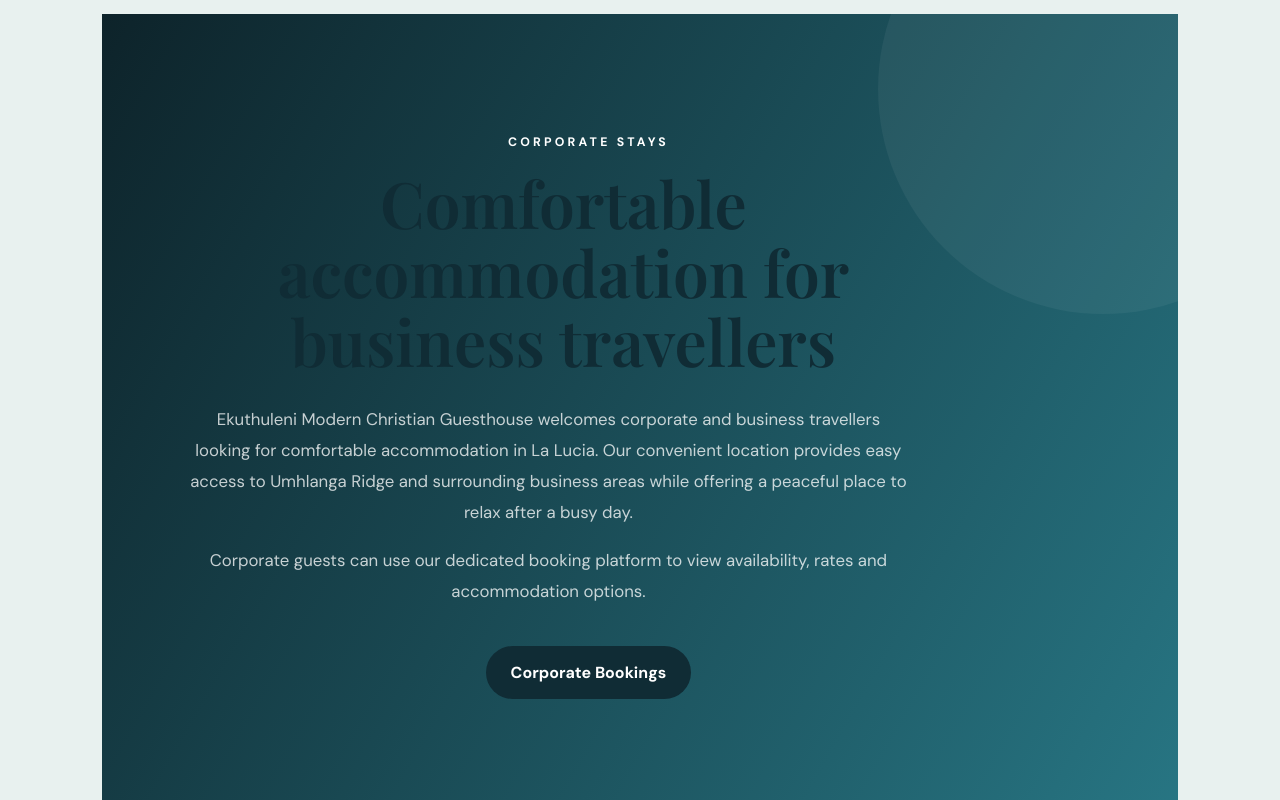
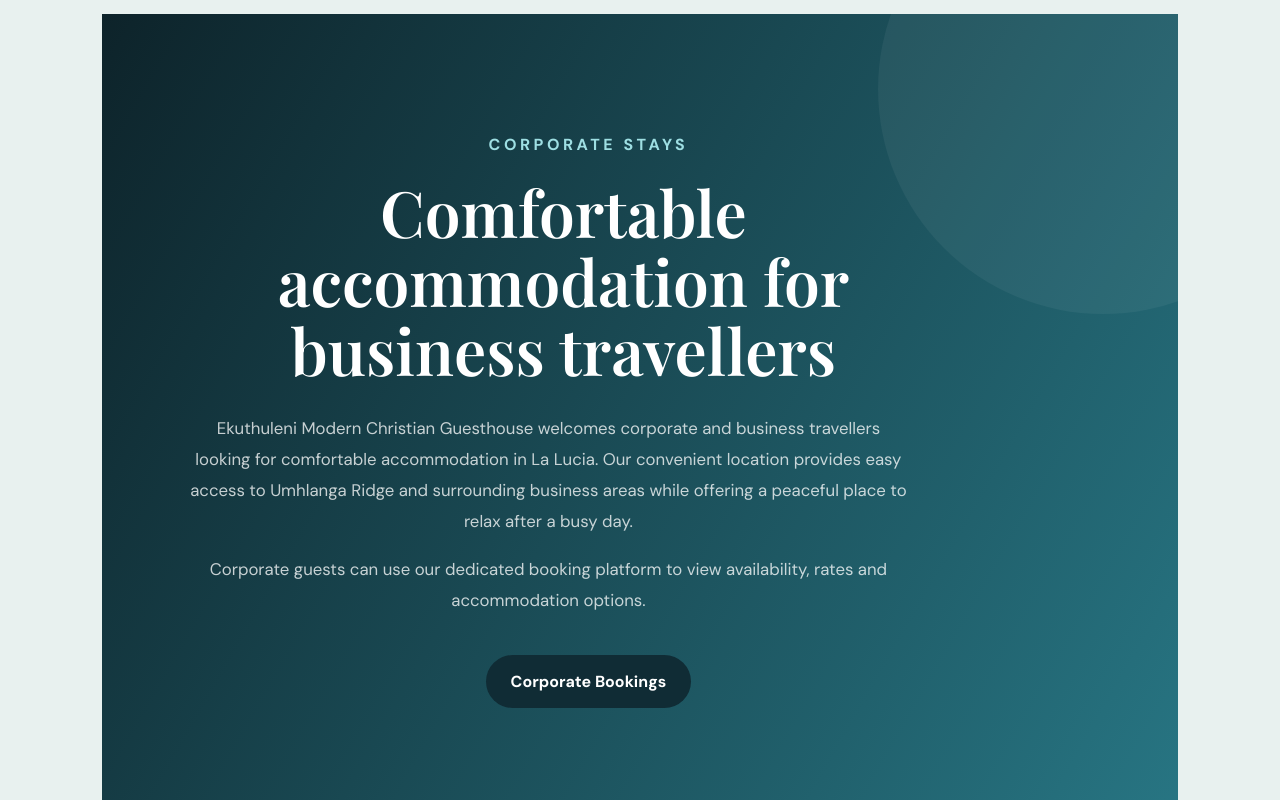
Before and after one commit to MihirSingh06/holiday-home-website, a React (Vite) app: page / in a window 1280 px wide. Shown: the part 5580-6380 px from the top of the page. Built offline with nearby package versions, Linux system fonts and the light colour scheme.

Commit message:
Add corporate section and update styling

```diff
--- a/src/App.css
+++ b/src/App.css
@@ -511,6 +511,13 @@
   background: #e8f1ef;
 }
 
+.booking-section .eyebrow {
+  font-size: 1rem;
+  letter-spacing: 0.22em;
+  font-weight: 700;
+  margin-bottom: 22px;
+}
+
 .booking-section h2 {
   max-width: 850px;
   margin: 0 auto;
@@ -669,12 +676,16 @@
 .corporate-content h2 {
   max-width: 750px;
   margin: 0 0 28px;
+  color: var(--white);
   font-family: "Playfair Display", serif;
   font-size: clamp(2.7rem, 5vw, 4.8rem);
   font-weight: 600;
   line-height: 1.08;
 }
 
+.corporate-content .eyebrow {
+  color: #9edfe3;
+}
 .corporate-content > p:not(.eyebrow) {
   max-width: 720px;
   color: rgba(255, 255, 255, 0.76);
```
